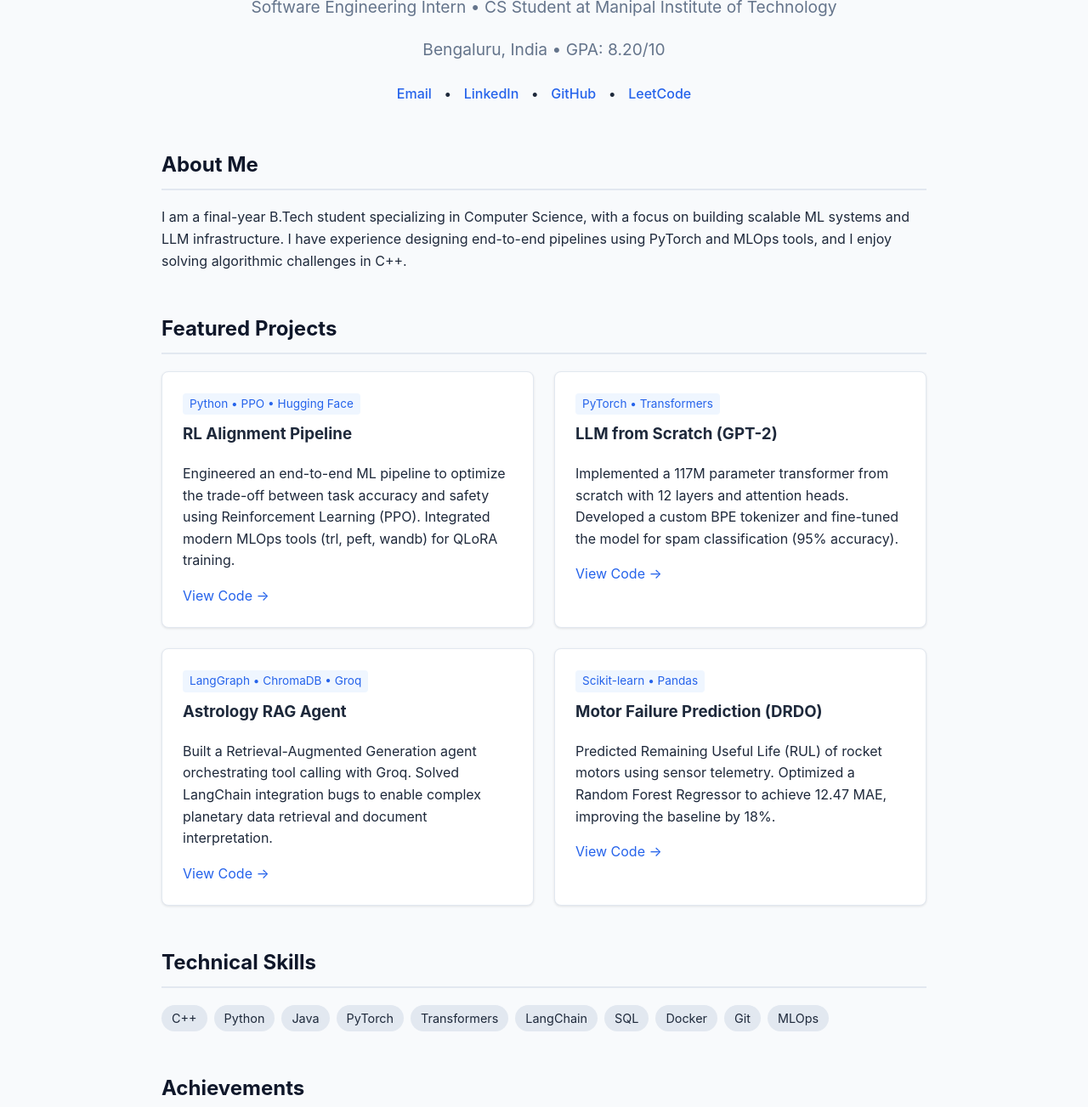
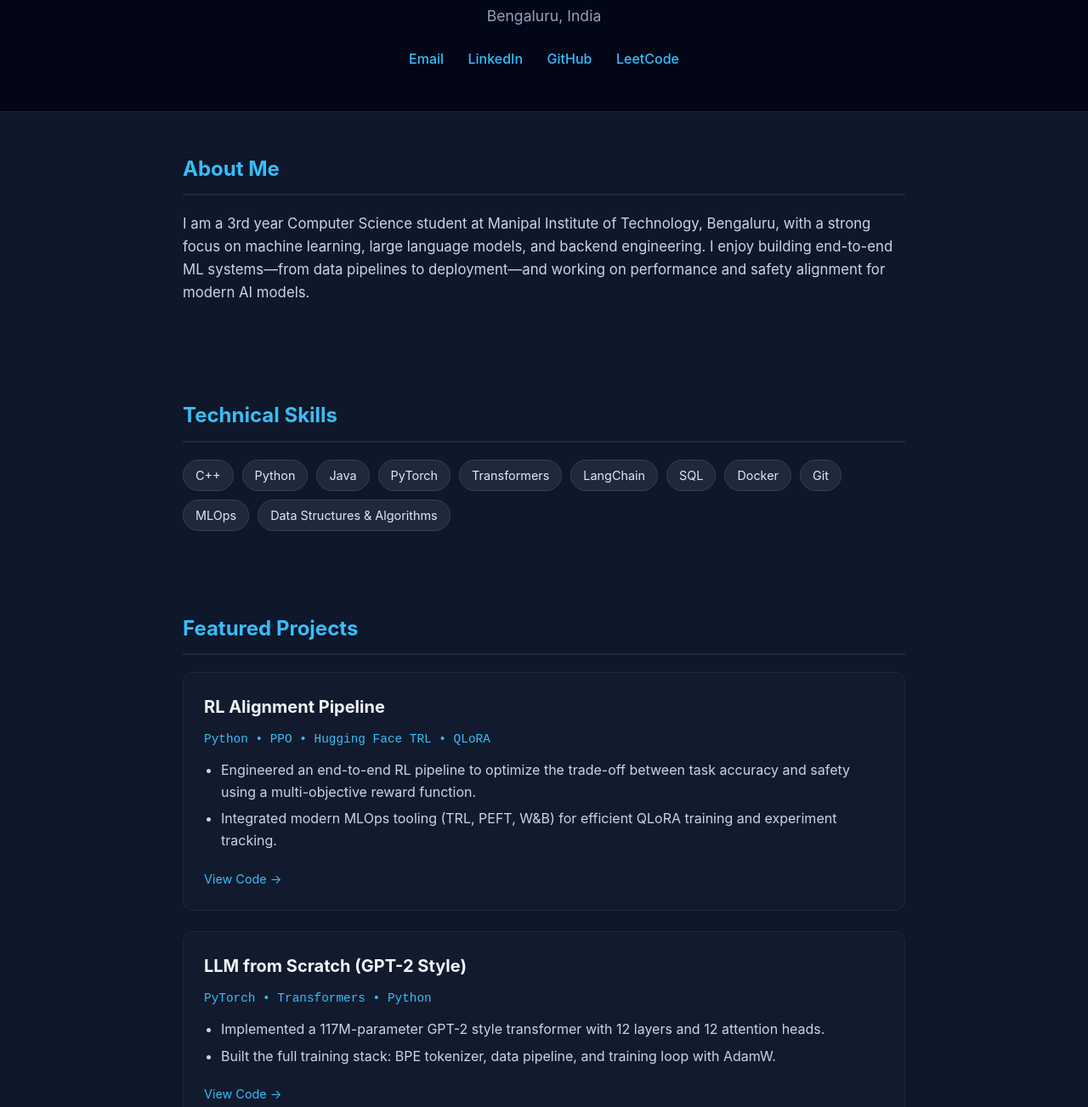
Before and after one commit to SatyanarayanH/SatyanarayanH.github.io, a plain HTML site: page index.html in a window 1280 px wide. Shown: the part 175-1478 px from the top of the page at 85% size. Drawn offline with Linux system fonts and the light colour scheme.

Commit message:
Revamp portfolio layout and content
Updated the portfolio layout and content, improving styling and structure. Enhanced sections for skills, projects, and achievements.

```diff
--- a/index.html
+++ b/index.html
@@ -1,172 +1,219 @@
 <!DOCTYPE html>
 <html lang="en">
 <head>
-    <meta charset="UTF-8">
-    <meta name="viewport" content="width=device-width, initial-scale=1.0">
-    <title>Satyanarayan H | Software Engineer Portfolio</title>
+  <meta charset="UTF-8" />
+  <title>Satyanarayan H | Portfolio</title>
+  <meta name="viewport" content="width=device-width, initial-scale=1.0" />
   <style>
-        :root {
-            --primary: #2563eb;
-            --bg: #f8fafc;
-            --card-bg: #ffffff;
-            --text: #1e293b;
-            --text-light: #64748b;
-        }
     body {
       font-family: -apple-system, BlinkMacSystemFont, "Segoe UI", Roboto, sans-serif;
+      margin: 0;
+      background: #0f172a;
+      color: #e5e7eb;
       line-height: 1.6;
-            color: var(--text);
-            background: var(--bg);
-            margin: 0;
-            padding: 0;
-        }
-        .container {
-            max-width: 900px;
-            margin: 0 auto;
-            padding: 2rem;
     }
     header {
+      background: #020617;
+      padding: 4rem 1rem 3rem;
       text-align: center;
-            padding: 4rem 0 2rem;
+      border-bottom: 1px solid #1e293b;
     }
-        h1 { margin: 0; font-size: 2.5rem; color: #0f172a; }
-        .subtitle { color: var(--text-light); font-size: 1.2rem; margin-top: 0.5rem; }
-        .contact-links { margin-top: 1.5rem; }
-        .contact-links a {
-            color: var(--primary);
+    header h1 {
+      margin: 0;
+      font-size: 2.8rem;
+      letter-spacing: -0.05rem;
+      color: #f8fafc;
+    }
+    header p {
+      color: #94a3b8;
+      margin: 8px 0;
+      font-size: 1.1rem;
+    }
+    header .links {
+      margin-top: 1.5rem;
+    }
+    header a {
+      color: #38bdf8;
       text-decoration: none;
-            margin: 0 10px;
+      margin: 0 12px;
       font-weight: 500;
+      transition: color 0.2s;
     }
-        section { margin-bottom: 3rem; }
-        h2 { border-bottom: 2px solid #e2e8f0; padding-bottom: 0.5rem; color: #0f172a; }
+    header a:hover { color: #7dd3fc; }
 
-        .grid {
-            display: grid;
-            grid-template-columns: repeat(auto-fit, minmax(300px, 1fr));
-            gap: 1.5rem;
+    section {
+      max-width: 850px;
+      margin: auto;
+      padding: 3rem 1.5rem;
     }
-        .card {
-            background: var(--card-bg);
+    h2 {
+      color: #38bdf8;
+      font-size: 1.5rem;
+      border-bottom: 2px solid #1e293b;
+      padding-bottom: 10px;
+      margin-bottom: 20px;
+      margin-top: 0;
+    }
+
+    .skills { display: flex; flex-wrap: wrap; gap: 10px; }
+    .skills span {
+      background: #1e293b;
+      color: #e2e8f0;
+      padding: 6px 14px;
+      border-radius: 99px;
+      font-size: 0.9rem;
+      border: 1px solid #334155;
+    }
+
+    .project {
+      background: #1e293b40;
+      border: 1px solid #1e293b;
       padding: 1.5rem;
-            border-radius: 8px;
-            box-shadow: 0 1px 3px rgba(0,0,0,0.1);
-            border: 1px solid #e2e8f0;
+      margin-bottom: 1.5rem;
+      border-radius: 12px;
     }
-        .card h3 { margin-top: 0; }
-        .tech-stack {
-            font-size: 0.85rem;
-            color: var(--primary);
-            background: #eff6ff;
-            padding: 2px 8px;
-            border-radius: 4px;
+    .project h3 {
+      margin: 0 0 8px 0;
+      color: #f1f5f9;
+      font-size: 1.25rem;
+    }
+    .project em {
+      color: #38bdf8;
+      font-style: normal;
+      font-size: 0.9rem;
+      font-family: monospace;
+    }
+    .project ul {
+      padding-left: 20px;
+      color: #cbd5e1;
+      margin: 12px 0;
+    }
+    .project ul li { margin-bottom: 6px; }
+
+    .project-link {
       display: inline-block;
-            margin-bottom: 0.5rem;
+      margin-top: 8px;
+      font-size: 0.9rem;
+      color: #38bdf8;
+      text-decoration: none;
     }
-        .skills-list { display: flex; flex-wrap: wrap; gap: 0.5rem; }
-        .skill-tag {
-            background: #e2e8f0;
-            padding: 4px 12px;
-            border-radius: 20px;
+    .project-link:hover { text-decoration: underline; }
+
+    footer {
+      text-align: center;
+      padding: 3rem;
+      color: #64748b;
       font-size: 0.9rem;
-        }
-        @media (prefers-color-scheme: dark) {
-            :root {
-                --bg: #0f172a;
-                --card-bg: #1e293b;
-                --text: #f1f5f9;
-                --text-light: #94a3b8;
-                --primary: #60a5fa;
-            }
-            h2 { border-color: #334155; color: #f1f5f9; }
-            h1 { color: #f1f5f9; }
-            .card { border-color: #334155; }
-            .tech-stack { background: #1e3a8a; color: #bfdbfe; }
-            .skill-tag { background: #334155; }
+      border-top: 1px solid #1e293b;
+      margin-top: 2rem;
     }
   </style>
 </head>
 <body>
 
-<div class="container">
 <header>
   <h1>Satyanarayan H</h1>
-        <p class="subtitle">Software Engineering Intern • CS Student at Manipal Institute of Technology</p>
-        <p class="subtitle">Bengaluru, India • GPA: 8.20/10</p>
-        <div class="contact-links">
-            <a href="mailto:satyanaraway@gmail.com">Email</a> •
-            <a href="LINK_TO_LINKEDIN">LinkedIn</a> •
-            <a href="LINK_TO_GITHUB">GitHub</a> •
-            <a href="LINK_TO_LEETCODE">LeetCode</a>
+  <p>Software Engineer • CS Student at Manipal Institute of Technology</p>
+  <p>Bengaluru, India</p>
+  <div class="links">
+    <a href="mailto:satyanaraway@gmail.com">Email</a>
+    <a href="https://www.linkedin.com/in/satyanarayan-h-125761245/" target="_blank">LinkedIn</a>
+    <a href="https://github.com/SatyanarayanH" target="_blank">GitHub</a>
+    <a href="https://leetcode.com/u/Chaos_Elyssianiq/" target="_blank">LeetCode</a>
   </div>
 </header>
 
 <section>
   <h2>About Me</h2>
-        <p>I am a final-year B.Tech student specializing in Computer Science, with a focus on building scalable ML systems and LLM infrastructure. I have experience designing end-to-end pipelines using PyTorch and MLOps tools, and I enjoy solving algorithmic challenges in C++.</p>
+  <p style="color: #cbd5e1; font-size: 1.05rem;">
+    I am a 3rd year Computer Science student at Manipal Institute of Technology, Bengaluru,
+    with a strong focus on machine learning, large language models, and backend engineering.
+    I enjoy building end-to-end ML systems—from data pipelines to deployment—and working on
+    performance and safety alignment for modern AI models.
+  </p>
+</section>
+
+<section>
+  <h2>Technical Skills</h2>
+  <div class="skills">
+    <span>C++</span>
+    <span>Python</span>
+    <span>Java</span>
+    <span>PyTorch</span>
+    <span>Transformers</span>
+    <span>LangChain</span>
+    <span>SQL</span>
+    <span>Docker</span>
+    <span>Git</span>
+    <span>MLOps</span>
+    <span>Data Structures & Algorithms</span>
+  </div>
 </section>
 
 <section>
   <h2>Featured Projects</h2>
-        <div class="grid">
-            <div class="card">
-                <span class="tech-stack">Python • PPO • Hugging Face</span>
+
+  <div class="project">
     <h3>RL Alignment Pipeline</h3>
-                <p>Engineered an end-to-end ML pipeline to optimize the trade-off between task accuracy and safety using Reinforcement Learning (PPO). Integrated modern MLOps tools (trl, peft, wandb) for QLoRA training.</p>
-                <a href="LINK_TO_REPO" style="color:var(--primary); text-decoration:none;">View Code &rarr;</a>
+    <em>Python • PPO • Hugging Face TRL • QLoRA</em>
+    <ul>
+      <li>Engineered an end-to-end RL pipeline to optimize the trade-off between task accuracy and safety using a multi-objective reward function.</li>
+      <li>Integrated modern MLOps tooling (TRL, PEFT, W&B) for efficient QLoRA training and experiment tracking.</li>
+    </ul>
+    <a href="GITHUB_LINK_HERE" class="project-link" target="_blank">View Code &rarr;</a>
   </div>
 
-            <div class="card">
-                <span class="tech-stack">PyTorch • Transformers</span>
-                <h3>LLM from Scratch (GPT-2)</h3>
-                <p>Implemented a 117M parameter transformer from scratch with 12 layers and attention heads. Developed a custom BPE tokenizer and fine-tuned the model for spam classification (95% accuracy).</p>
-                <a href="LINK_TO_REPO" style="color:var(--primary); text-decoration:none;">View Code &rarr;</a>
+  <div class="project">
+    <h3>LLM from Scratch (GPT-2 Style)</h3>
+    <em>PyTorch • Transformers • Python</em>
+    <ul>
+      <li>Implemented a 117M-parameter GPT-2 style transformer with 12 layers and 12 attention heads.</li>
+      <li>Built the full training stack: BPE tokenizer, data pipeline, and training loop with AdamW.</li>
+    </ul>
+    <a href="https://github.com/SatyanarayanH/LLM-from-scratch" class="project-link" target="_blank">View Code &rarr;</a>
   </div>
 
-            <div class="card">
-                <span class="tech-stack">LangGraph • ChromaDB • Groq</span>
+  <div class="project">
     <h3>Astrology RAG Agent</h3>
-                <p>Built a Retrieval-Augmented Generation agent orchestrating tool calling with Groq. Solved LangChain integration bugs to enable complex planetary data retrieval and document interpretation.</p>
-                <a href="LINK_TO_REPO" style="color:var(--primary); text-decoration:none;">View Code &rarr;</a>
+    <em>LangGraph • ChromaDB • Groq</em>
+    <ul>
+      <li>Built a RAG agent for astrology queries by combining planetary data from Swiss Ephemeris with ChromaDB-based PDF retrieval.</li>
+      <li>Used LangGraph to orchestrate tool-calling with a Groq LLM backend.</li>
+    </ul>
+    <a href="https://github.com/SatyanarayanH/astroRAG" class="project-link" target="_blank">View Code &rarr;</a>
   </div>
 
-            <div class="card">
-                <span class="tech-stack">Scikit-learn • Pandas</span>
+  <div class="project">
     <h3>Motor Failure Prediction (DRDO)</h3>
-                <p>Predicted Remaining Useful Life (RUL) of rocket motors using sensor telemetry. Optimized a Random Forest Regressor to achieve 12.47 MAE, improving the baseline by 18%.</p>
-                <a href="LINK_TO_REPO" style="color:var(--primary); text-decoration:none;">View Code &rarr;</a>
+    <em>Scikit-learn • Pandas • RandomForest</em>
+    <ul>
+      <li>Predicted Remaining Useful Life of solid rocket motors using sensor telemetry data.</li>
+      <li>Trained and tuned a Random Forest Regressor, achieving 12.47 MAE and an 18% improvement over baseline.</li>
+    </ul>
+    <a href="https://github.com/SatyanarayanH/Motor-Remaining-Useful-Life-prediction" class="project-link" target="_blank">View Code &rarr;</a>
   </div>
-        </div>
-    </section>
 
-    <section>
-        <h2>Technical Skills</h2>
-        <div class="skills-list">
-            <span class="skill-tag">C++</span>
-            <span class="skill-tag">Python</span>
-            <span class="skill-tag">Java</span>
-            <span class="skill-tag">PyTorch</span>
-            <span class="skill-tag">Transformers</span>
-            <span class="skill-tag">LangChain</span>
-            <span class="skill-tag">SQL</span>
-            <span class="skill-tag">Docker</span>
-            <span class="skill-tag">Git</span>
-            <span class="skill-tag">MLOps</span>
-        </div>
 </section>
 
 <section>
   <h2>Achievements</h2>
-        <ul>
+  <ul style="color: #cbd5e1; line-height: 1.8;">
     <li><strong>Goldman Sachs India CODE Challenge 2025:</strong> Ranked 602 (CS)</li>
     <li><strong>Certifications:</strong> DeepLearning.AI Machine Learning Specialization, Google LLMs & Neural Networks</li>
   </ul>
 </section>
 
-    <footer style="text-align:center; margin-top:4rem; color:var(--text-light); font-size:0.9rem;">
-        <p>&copy; 2025 Satyanarayan H</p>
+<section>
+  <h2>Extracurricular</h2>
+  <p style="color: #cbd5e1;">
+    Represented my school in athletics, football, and badminton at inter-school competitions.
+    Sports have helped me develop discipline, teamwork, and resilience—qualities I bring into engineering work.
+  </p>
+</section>
+
+<footer>
+  &copy; 2025 Satyanarayan H • Hosted on GitHub Pages
 </footer>
-</div>
 
 </body>
 </html>
```
Lines whose indentation alone changed are shown as unchanged.
